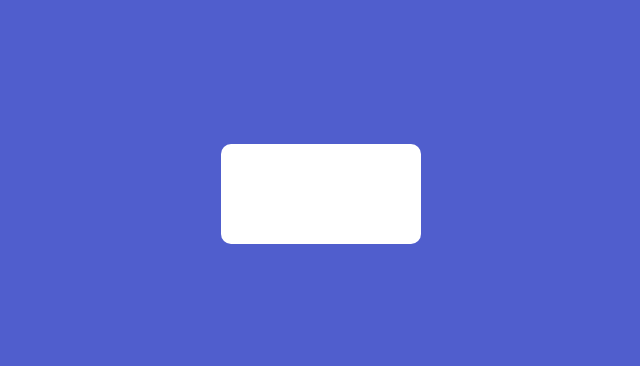
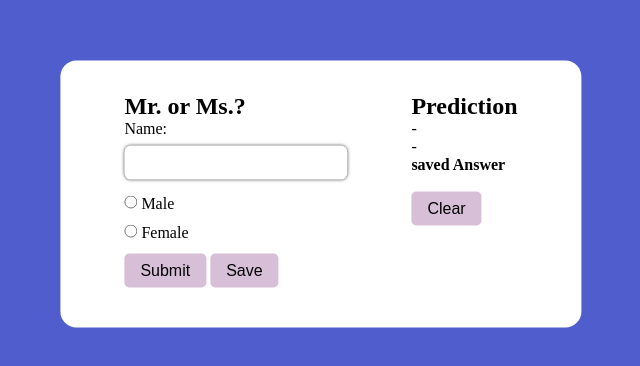
Before and after one commit to zen-lover/IE_Project_Midterm, a plain HTML site: page index.html in a window 1280 px wide. Shown: the part 206-572 px from the top of the page, without its empty margins (319-959 px from the left). Drawn offline with Linux system fonts and the light colour scheme.

Commit message:
create two form

```diff
--- a/css/style.css
+++ b/css/style.css
@@ -1,13 +1,15 @@
 * {
     padding: 0;
     margin: 0;
-    font-size: 10px;
+    font-size: 16px;
 }
+
 body{
     background-color: rgb(80, 94, 205);
 }
+
 .content-div {
-    padding: 5rem 10rem;
+    padding: 2rem;
     border-radius: 1rem;
     background-color: #fff;
     position: absolute;
@@ -15,3 +17,43 @@ body{
     top: 50%;
     transform: translate(-50%, -50%);
 }
+
+.content{
+    display: flex;
+    flex-wrap: nowrap;
+}
+
+.left-bar, .right-bar {
+    border: 1px solid #333;
+    padding: 2rem;
+}
+
+.styledinput {
+    padding: .5rem;
+    border-radius: .4rem;
+    background-color: white;
+    display: block;
+    border: none;
+    box-shadow: 0 0 .2rem #333;
+}
+
+.space {
+    padding: 0 2rem;
+}
+
+input {
+    margin: .5rem 0;
+}
+
+.content button, #submitBtn, #saveBtn{
+    background-color: thistle;
+    border-radius: .3rem;
+    border: none;
+    padding: .5rem 1rem;
+    color: black;
+    left: 0;
+}
+
+h1 {
+    font-size: 1.5rem;
+}
--- a/index.html
+++ b/index.html
@@ -5,14 +5,48 @@
     <meta http-equiv="X-UA-Compatible" content="IE=edge">
     <meta name="viewport" content="width=device-width, initial-scale=1.0">
     <link rel="stylesheet" href="css/style.css">
-    <title>Mr. or Ms. ?</title>
+    <title>Document</title>
 </head>
 <body>
     <div class="content-div">
         <div class="content">
-            <form>
+            <div id="left-bar">
+                <div class="space">
+                    <h1>
+                        Mr. or Ms.?
+                    </h1>
+                    <form>
+                        <label for="inputName">Name:</label>
+                        <input type="text" id="inputName" class="styledinput">
+                        <input type="radio" id="radioMale">
+                        <label for="radioMale">Male</label><br>
 
-            </form>
+                        <input type="radio" id="radioFemale">
+                        <label for="radioFemale">Female</label><br>
+
+                        <input type="submit" id="submitBtn" value="Submit">
+                        <input type="submit" id="saveBtn" value="Save">
+                    </form>
+                </div>
+            </div>
+            <div id="right-bar">
+                <div class="space">
+                    <h1>
+                        Prediction
+                    </h1>
+                    <span id="gender_result">-</span><br>
+                    <span id="probability_result">-</span>
+                    <br>
+                    <div id='savedAnswer'>
+                        <h2>
+                            saved Answer
+                        </h2>
+                        <br>
+                        <button>Clear</button>
+                    </div>
+                </div>
+            </div>
+
         </div>
     </div>
 
```
